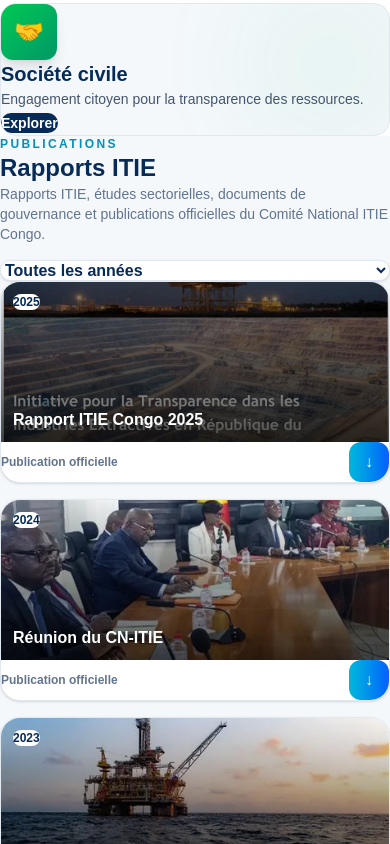
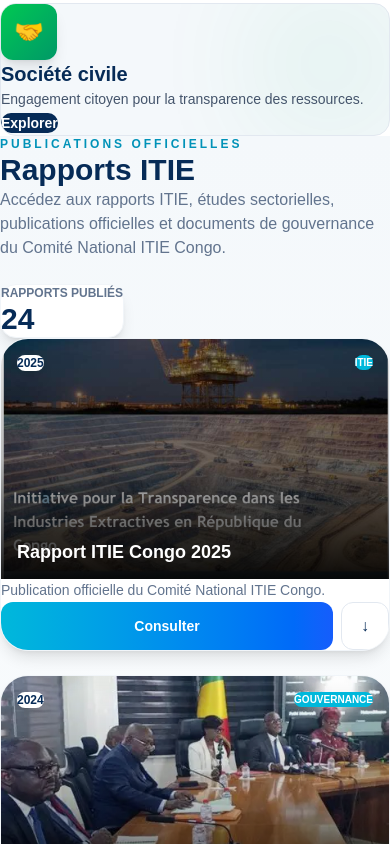
Before and after one commit to athysdavid-hash/cn-itie, a Next.js app: page / in a window 390 px wide. Shown: the part 2760-3604 px from the top of the page. Built offline with nearby package versions, Linux system fonts and the light colour scheme.

Commit message:
Ajout section secteur extractif

```diff
--- a/components/Footer.tsx
+++ b/components/Footer.tsx
@@ -2,9 +2,16 @@
 
 export default function Footer() {
   return (
+    <>
+      {/* COULEURS NATIONALES */}
+      <div className="h-1 w-full flex">
+        <div className="flex-1 bg-green-500" />
+        <div className="flex-1 bg-yellow-400" />
+        <div className="flex-1 bg-red-500" />
+      </div>
+
       <footer className="relative min-h-[500px] overflow-hidden bg-gradient-to-br from-[#02152d] via-[#062b57] to-[#0b4f91] text-white pt-20 pb-10 px-4">
 
-      {/* GLOW */}
         <div className="absolute top-0 left-0 w-[300px] h-[300px] bg-cyan-400/10 rounded-full blur-[120px]" />
         <div className="absolute bottom-0 right-0 w-[300px] h-[300px] bg-blue-500/10 rounded-full blur-[120px]" />
 
@@ -18,26 +25,28 @@
 
               <div className="flex items-center gap-3">
 
-              <div className="w-12 h-12 rounded-2xl bg-gradient-to-br from-cyan-400 to-blue-600 flex items-center justify-center text-sm font-black shadow-xl hover:rotate-6 hover:scale-110 transition-all duration-500 cursor-pointer">
-                IT
+                <div className="w-12 h-12 rounded-2xl bg-gradient-to-br from-cyan-400 to-blue-600 flex items-center justify-center text-sm font-black shadow-xl">
+                  CN
                 </div>
 
                 <div>
-
                   <h3 className="text-xl font-black">
-                  ITIE Congo
+                    CN-ITIE Congo
                   </h3>
 
                   <p className="text-cyan-200 text-sm">
                     République du Congo
                   </p>
-
                 </div>
 
               </div>
 
               <p className="text-slate-300 text-sm leading-relaxed mt-4">
-              Plateforme officielle du Comité National ITIE de la République du Congo.
+                Plateforme officielle du Comité National de l’Initiative pour la Transparence dans les Industries Extractives.
+              </p>
+
+              <p className="text-green-300 text-xs mt-3">
+                🇨🇬 Au service de la transparence des ressources naturelles du Congo
               </p>
 
             </div>
@@ -51,24 +60,28 @@
 
               <div className="space-y-2 text-sm text-slate-300">
 
-              <p className="hover:text-cyan-300 hover:translate-x-2 transition-all duration-300 cursor-pointer">
+                <p className="hover:text-cyan-300 cursor-pointer">
                   Accueil
                 </p>
 
-              <p className="hover:text-cyan-300 hover:translate-x-2 transition-all duration-300 cursor-pointer">
+                <p className="hover:text-cyan-300 cursor-pointer">
                   Open Data
                 </p>
 
-              <p className="hover:text-cyan-300 hover:translate-x-2 transition-all duration-300 cursor-pointer">
+                <p className="hover:text-cyan-300 cursor-pointer">
                   Rapports ITIE
                 </p>
 
-              <p className="hover:text-cyan-300 hover:translate-x-2 transition-all duration-300 cursor-pointer">
+                <p className="hover:text-cyan-300 cursor-pointer">
                   Actualités
                 </p>
 
-              <p className="hover:text-cyan-300 hover:translate-x-2 transition-all duration-300 cursor-pointer">
-                Données publiques
+                <p className="hover:text-cyan-300 cursor-pointer">
+                  Documentation
+                </p>
+
+                <p className="hover:text-cyan-300 cursor-pointer">
+                  Gouvernement du Congo
                 </p>
 
               </div>
@@ -84,19 +97,19 @@
 
               <div className="space-y-2 text-sm text-slate-300">
 
-              <p className="hover:text-cyan-300 transition cursor-pointer">
-                📍 Brazzaville, Congo
+                <p>
+                  📍 Brazzaville, République du Congo
                 </p>
 
-              <p className="hover:text-cyan-300 transition cursor-pointer">
+                <p>
                   📧 contact@itie-congo.cg
                 </p>
 
-              <p className="hover:text-cyan-300 transition cursor-pointer">
+                <p>
                   ☎️ +242 06 676 64 44
                 </p>
 
-              <p className="hover:text-cyan-300 transition cursor-pointer">
+                <p>
                   🌐 www.itie-congo.cg
                 </p>
 
@@ -107,7 +120,7 @@
             {/* ENGAGEMENT */}
             <div>
 
-            <div className="rounded-2xl bg-white/10 backdrop-blur-xl p-5 border border-white/10 hover:scale-105 hover:bg-white/15 transition-all duration-500">
+              <div className="rounded-2xl bg-white/10 backdrop-blur-xl p-5 border border-white/10">
 
                 <p className="text-cyan-300 uppercase tracking-[0.2em] text-xs font-black">
                   Engagement
@@ -121,13 +134,17 @@
                   Participation
                 </h4>
 
+                <p className="text-slate-300 text-xs mt-4">
+                  🇨🇬 République du Congo
+                </p>
+
               </div>
 
             </div>
 
           </div>
 
-        {/* LIGNE PREMIUM */}
+          {/* LIGNE */}
           <div className="my-6 h-px bg-gradient-to-r from-transparent via-cyan-400/40 to-transparent" />
 
           {/* SOCIALS */}
@@ -139,30 +156,24 @@
 
             <div className="flex items-center gap-3">
 
-           <div className="w-12 h-12 rounded-xl bg-white/10 hover:bg-cyan-500 transition-all duration-300 flex items-center justify-center cursor-pointer">
+              <div className="w-12 h-12 rounded-xl bg-white/10 hover:bg-cyan-500 transition-all flex items-center justify-center cursor-pointer">
                 f
               </div>
 
               <a
-
-  href="https://x.com/Cnitiecg"
-
+                href="https://x.com"
                 target="_blank"
-
                 rel="noopener noreferrer"
-
-  className="w-12 h-12 rounded-xl bg-white/10 hover:bg-cyan-500 transition-all duration-300 flex items-center justify-center cursor-pointer"
-
+                className="w-12 h-12 rounded-xl bg-white/10 hover:bg-cyan-500 transition-all flex items-center justify-center"
               >
-
                 X
-
               </a>
 
-           <div className="w-12 h-12 rounded-xl bg-white/10 hover:bg-cyan-500 transition-all duration-300 flex items-center justify-center cursor-pointer">
+              <div className="w-12 h-12 rounded-xl bg-white/10 hover:bg-cyan-500 transition-all flex items-center justify-center cursor-pointer">
+                in
               </div>
 
-            <div className="w-12 h-12 rounded-xl bg-white/10 hover:bg-cyan-500 transition-all duration-300 flex items-center justify-center cursor-pointer">
+              <div className="w-12 h-12 rounded-xl bg-white/10 hover:bg-cyan-500 transition-all flex items-center justify-center cursor-pointer">
                 ▶
               </div>
 
@@ -174,16 +185,16 @@
           <div className="flex flex-col lg:flex-row items-center justify-between gap-3 pt-5">
 
             <p className="text-slate-400 text-xs text-center lg:text-left">
-            © 2026 Comité National ITIE Congo — Tous droits réservés.
+              © 2026 Comité National ITIE Congo | République du Congo | Tous droits réservés.
             </p>
 
             <div className="flex items-center gap-4 text-xs text-slate-400">
 
-            <p className="hover:text-cyan-300 transition cursor-pointer">
+              <p className="hover:text-cyan-300 cursor-pointer">
                 Confidentialité
               </p>
 
-            <p className="hover:text-cyan-300 transition cursor-pointer">
+              <p className="hover:text-cyan-300 cursor-pointer">
                 Mentions légales
               </p>
 
@@ -194,5 +205,6 @@
         </div>
 
       </footer>
+    </>
   )
 }
--- a/components/Reports.tsx
+++ b/components/Reports.tsx
@@ -3,21 +3,25 @@
 const reports = [
   {
     year: "2025",
+    category: "ITIE",
     title: "Rapport ITIE Congo 2025",
     image: "/reports/rapport-2025.jpg",
   },
   {
     year: "2024",
+    category: "Gouvernance",
     title: "Réunion du CN-ITIE",
     image: "/reports/reunion-cnitie.jpg",
   },
   {
     year: "2023",
+    category: "Pétrole",
     title: "Plateforme offshore",
     image: "/reports/plateforme-offshore.jpg",
   },
   {
     year: "2022",
+    category: "Industries Extractives",
     title: "Secteur extractif congolais",
     image: "/reports/secteur-extractif-congo.jpg",
   },
@@ -25,69 +29,83 @@
 
 export default function Reports() {
   return (
-    <section className="py-8 px-4 bg-[#f4f8fb]">
+    <section className="py-20 px-4 bg-gradient-to-b from-[#f4f8fb] to-white">
 
-      <div className="max-w-6xl mx-auto">
+      <div className="max-w-7xl mx-auto">
 
         {/* HEADER */}
-        <div className="flex flex-col lg:flex-row lg:items-end lg:justify-between gap-4 mb-8">
+        <div className="flex flex-col lg:flex-row lg:items-end lg:justify-between gap-6 mb-10">
 
           <div>
 
-            <p className="text-xs font-black tracking-[0.2em] text-cyan-600 uppercase">
-              Publications
+            <p className="text-xs font-black tracking-[0.25em] text-cyan-600 uppercase">
+              Publications Officielles
             </p>
 
-            <h2 className="text-2xl lg:text-4xl font-black text-[#062b57] mt-2">
+            <h2 className="text-3xl lg:text-5xl font-black text-[#062b57] mt-3">
               Rapports ITIE
             </h2>
 
-            <p className="text-slate-500 text-sm max-w-2xl mt-3">
-              Rapports ITIE, études sectorielles, documents de gouvernance
-              et publications officielles du Comité National ITIE Congo.
+            <p className="text-slate-500 max-w-3xl mt-4">
+              Accédez aux rapports ITIE, études sectorielles, publications
+              officielles et documents de gouvernance du Comité National ITIE
+              Congo.
             </p>
 
           </div>
 
-          <select className="bg-white border border-slate-200 px-4 py-2 rounded-xl font-bold text-[#062b57] shadow-sm outline-none">
+          <div className="flex items-center gap-4">
 
-            <option>Toutes les années</option>
-            <option>2025</option>
-            <option>2024</option>
-            <option>2023</option>
-            <option>2022</option>
+            <div className="bg-white rounded-2xl px-6 py-4 shadow-lg border border-slate-100">
 
-          </select>
+              <p className="text-slate-500 text-xs uppercase font-black">
+                Rapports publiés
+              </p>
+
+              <h3 className="text-3xl font-black text-[#062b57]">
+                24
+              </h3>
+
+            </div>
+
+          </div>
 
         </div>
 
         {/* GRID */}
-        <div className="grid md:grid-cols-2 xl:grid-cols-4 gap-4">
+        <div className="grid md:grid-cols-2 xl:grid-cols-4 gap-6">
 
           {reports.map((report, index) => (
             <div
               key={index}
-              className="group bg-white rounded-[20px] overflow-hidden border border-slate-200 shadow-sm hover:shadow-xl hover:-translate-y-1 transition-all duration-300"
+              className="group bg-white rounded-[28px] overflow-hidden border border-slate-100 shadow-lg hover:shadow-2xl hover:-translate-y-2 transition-all duration-500"
             >
 
               {/* IMAGE */}
-              <div className="relative h-[160px] overflow-hidden">
+              <div className="relative h-[240px] overflow-hidden">
 
                 <img
                   src={report.image}
                   alt={report.title}
-                  className="w-full h-full object-cover group-hover:scale-105 transition-transform duration-500"
+                  className="w-full h-full object-cover group-hover:scale-110 transition-transform duration-700"
                 />
 
-                <div className="absolute inset-0 bg-gradient-to-t from-black/70 to-transparent" />
+                <div className="absolute inset-0 bg-gradient-to-t from-black/90 via-black/20 to-transparent" />
 
-                <div className="absolute top-3 left-3 bg-white px-3 py-1 rounded-full text-xs font-black text-[#062b57]">
+                {/* YEAR */}
+                <div className="absolute top-4 left-4 bg-white text-[#062b57] px-3 py-1 rounded-full text-xs font-black shadow-lg">
                   {report.year}
                 </div>
 
-                <div className="absolute bottom-3 left-3 right-3">
+                {/* CATEGORY */}
+                <div className="absolute top-4 right-4 bg-cyan-500 text-white px-3 py-1 rounded-full text-[10px] font-black uppercase">
+                  {report.category}
+                </div>
 
-                  <h3 className="text-base font-black text-white group-hover:text-cyan-300 transition duration-300 leading-tight">
+                {/* TITLE */}
+                <div className="absolute bottom-4 left-4 right-4">
+
+                  <h3 className="text-white text-lg font-black leading-tight">
                     {report.title}
                   </h3>
 
@@ -96,15 +114,20 @@
               </div>
 
               {/* CONTENT */}
-              <div className="p-4">
+              <div className="p-5">
 
-                <div className="flex items-center justify-between">
+                <p className="text-slate-500 text-sm leading-relaxed">
+                  Publication officielle du Comité National ITIE Congo.
+                </p>
 
-                  <span className="text-slate-500 text-xs font-semibold">
-                    Publication officielle
-                  </span>
+                {/* BUTTONS */}
+                <div className="flex gap-2 mt-5">
 
-                  <button className="w-10 h-10 rounded-xl bg-gradient-to-r from-cyan-500 to-blue-600 text-white font-black hover:scale-110 transition-all duration-300">
+                  <button className="flex-1 bg-gradient-to-r from-cyan-500 to-blue-600 text-white py-3 rounded-xl font-black text-sm hover:scale-105 transition-all duration-300">
+                    Consulter
+                  </button>
+
+                  <button className="w-12 h-12 rounded-xl border border-slate-200 bg-white hover:bg-slate-50 font-black text-[#062b57] hover:scale-105 transition-all duration-300">
                     ↓
                   </button>
 
```
Also changed, not shown: components/Partners.tsx (+67 -20 lines), public/partenaires/hydrocarbures.png, public/partenaires/minfin.png. Lines whose indentation alone changed are shown as unchanged.
